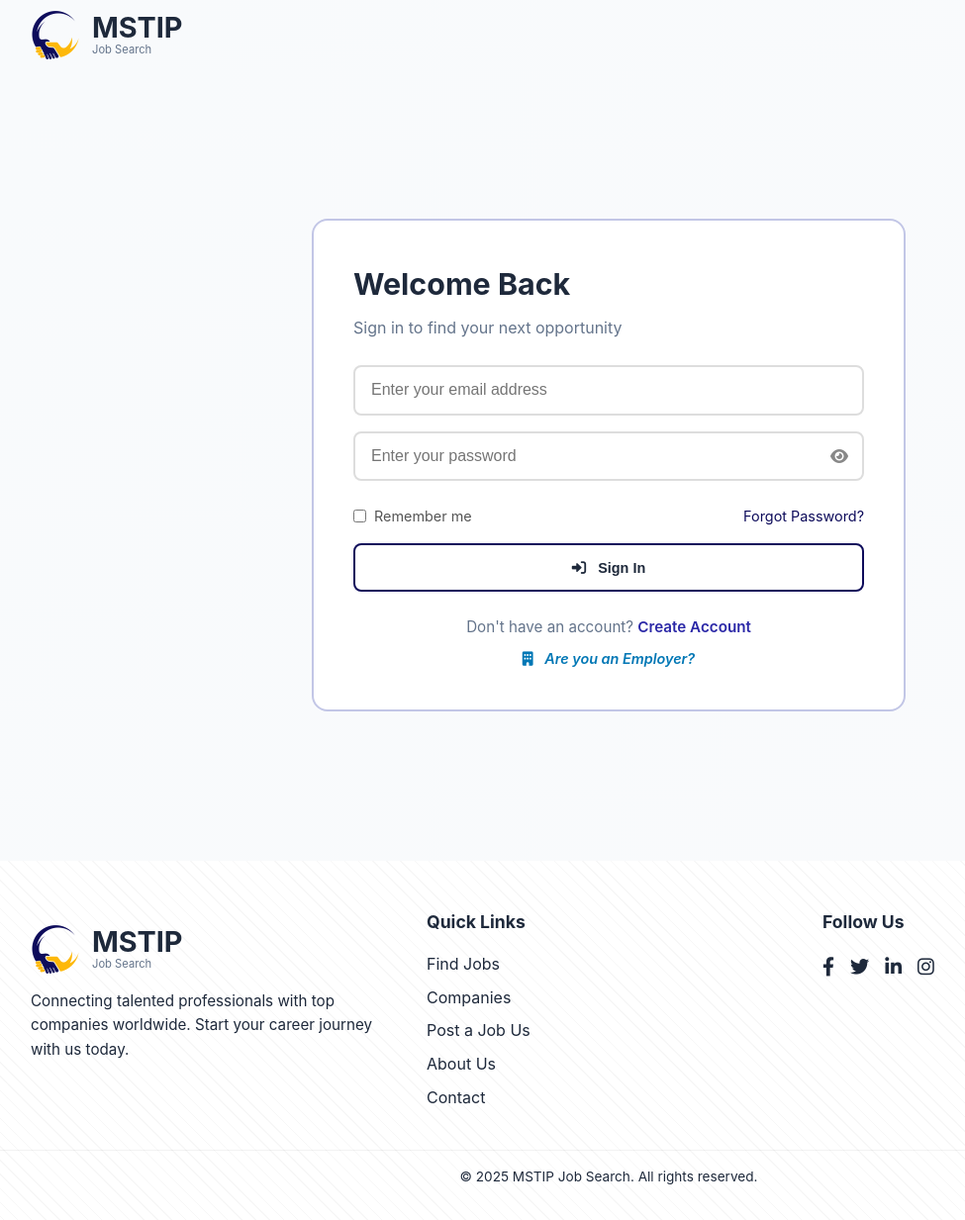
After one commit to Ryderhxrzy/MSTIP-Job-Search, a PHP site: page /login in a window 1280 px wide. The commit adds this page. Shown: the whole page at 99% size, without its empty margins (25-1000 px from the left). Run offline with PHP 8.4, Linux system fonts and the light colour scheme.

Commit message:
improve design

```diff
--- a/assets/css/footer.css
+++ b/assets/css/footer.css
@@ -89,7 +89,6 @@
 .footer-about .logo-img + .logo-text {
   display: inline-flex;
   vertical-align: middle;
-  margin-left: 0.75rem;
 }
 
 .footer-about .logo-img {
@@ -161,9 +160,16 @@
 
 /* ---------------- Responsive Footer ---------------- */
 @media (max-width: 768px) {
+  .footer-logo-wrapper {
+    flex-direction: column;     /* stack logo + text */
+    align-items: center;        /* center horizontally */
+    text-align: center;
+  }
+
   .footer-container {
-    grid-template-columns: 1fr; /* stack columns vertically */
-    text-align: center; /* center content */
+    flex-direction: column;     /* stack logo + text */
+    align-items: center;        /* center horizontally */
+    text-align: center;
   }
 
   .footer-links ul,
@@ -177,7 +183,7 @@
 
   .footer-about .logo-img {
     display: block;
-    margin: 0 auto 0.5rem;
+
   }
 
   .footer-about .logo-text {
--- a/assets/css/global.css
+++ b/assets/css/global.css
@@ -11,15 +11,23 @@
     --primary-color: #0e0c5b;
     --primary-hover: #0b0a48;
     --primary-light: #2b28a7;
+    --primary-border: #c2c6e6;
 
-    --accent-color: #fdb80a;
-    --accent-hover: #e6a600;
-    --secondary-color: #64748b;
+    --button-hover: #0c0a68a9;
+
+    --card-color: rgb(248, 248, 248);
+    --card-hover: rgb(232, 232, 232);
+
+    --accent-color: #ffb700;
+    --accent-hover: #f0ac00;
+
+    --asterisk: #ff0101;
 
     --dark-color: #0e0c5b;
     --news-background: rgba(2, 14, 42, 0.795);
     --button-hover: #355187;
     --secondary-color: #64748b;
+
     --success-color: #10b981;
     --background-color: #ffffff;
     --surface-color: #f8fafc;
--- /dev/null
+++ b/assets/css/login.css
@@ -0,0 +1,197 @@
+/* ================= Login Page Styles ================= */
+.headers {
+    background: linear-gradient(135deg, var(--surface-color) 0%, #f9fafc 100%);
+}
+
+
+.login-container {
+  display: flex;
+  justify-content: center;
+  align-items: center;
+  padding: 3rem 1rem;
+  background: linear-gradient(135deg, var(--surface-color) 0%, #f9fafc 100%);
+  min-height: 100vh;
+}
+
+.login-box {
+  background: #ffffff;
+  border-radius: 1rem;
+  padding: 2.5rem;
+  max-width: 600px;
+  width: 100%;
+  border: 2px solid var(--primary-border);
+}
+
+/* Remove logo section styles */
+.login-title {
+  font-size: 1.9rem;
+  font-weight: bold;
+  color: var(--text-primary);
+  margin-bottom: 0.5rem;
+}
+
+.login-subtitle {
+  font-size: 1rem;
+  color: var(--text-secondary);
+  margin-bottom: 1.5rem;
+}
+
+/* Inputs */
+.login-form {
+  display: flex;
+  flex-direction: column;
+  gap: 1rem;
+  margin-bottom: 1.5rem;
+}
+
+.form-group {
+  position: relative;
+}
+
+.form-group input {
+  width: 100%;
+  padding: 0.9rem 1rem;
+  border: 2px solid #ddd;
+  border-radius: 0.5rem;
+  font-size: 1rem;
+  box-sizing: border-box;
+}
+
+.form-group input:focus {
+  outline: none;
+  border-color: #0e0c5b;
+}
+
+.toggle-password {
+  position: absolute;
+  right: 1rem;
+  top: 50%;
+  transform: translateY(-50%);
+  cursor: pointer;
+  color: #888;
+}
+
+.asterisk {
+    color: var(--asterisk);
+}
+
+.form-options {
+  display: flex;
+  justify-content: space-between;
+  align-items: center;
+  margin-top: 0.5rem;
+}
+
+
+
+.remember-me {
+  display: flex;
+  align-items: center;
+  gap: 0.5rem;
+}
+
+.remember-me input[type="checkbox"] {
+  width: auto;
+  margin: 0;
+}
+
+
+.remember-me label {
+  font-size: 0.9rem;
+  color: #555;
+  cursor: pointer;
+}
+
+.forgot-link {
+  font-size: 0.9rem;
+  color: #0e0c5b;
+  text-decoration: none;
+}
+
+.forgot-link:hover {
+  text-decoration: underline;
+}
+
+/* Primary Button */
+.btn-login {
+  color: var(--text-primary);
+  padding: 0.9rem;
+  border-radius: 0.5rem;
+  font-weight: 550;
+    font-size: 0.9rem;
+    background-color: transparent;
+  border: 2px solid var(--primary-color);
+  cursor: pointer;
+  width: 100%;
+}
+
+.btn-login:hover {
+    background-color: var(--button-hover);
+    color: white;
+}
+
+/* Bottom Links */
+.register-text {
+  margin-top: 1.5rem;
+  font-size: 0.95rem;
+  color: var(--text-secondary);
+  text-align: center;
+}
+
+.register-links {
+  color: var(--primary-light);
+  font-weight: 600;
+  text-decoration: none;
+}
+
+.register-links:hover {
+  text-decoration: underline;
+}
+
+.employer-link {
+    text-align: center;
+    font-style: italic;
+  margin-top: 0.5rem;
+  font-size: 0.9rem;
+}
+
+.employer-link a {
+  color: #0077B5;
+  font-weight: 600;
+  text-decoration: none;
+}
+
+.employer-link a:hover {
+  text-decoration: underline;
+}
+
+/* Responsive Design */
+@media (max-width: 480px) {
+  .login-container {
+    padding: 2rem 1rem;
+  }
+
+  .login-box {
+    padding: 2rem 1.5rem;
+  }
+
+  .login-title {
+    font-size: 1.6rem;
+  }
+
+  .social-login-row {
+    flex-direction: column;
+    gap: 0.8rem;
+  }
+
+  .btn-social {
+    font-size: 0.85rem;
+    padding: 0.75rem;
+  }
+
+  .form-options {
+    flex-direction: column;
+    align-items: flex-start;
+    gap: 0.5rem;
+  }
+}
--- a/assets/css/styles.css
+++ b/assets/css/styles.css
@@ -6,7 +6,6 @@
     top: 0;
     z-index: 1000;
     box-shadow: var(--shadow);
-    transition: var(--transition);
 }
 
 .navbar {
@@ -171,14 +170,21 @@
 }
 
 .btn-primary {
-    background-color: var(--primary-color);
+    border-radius: 0.5rem;
+    text-decoration: none;
+    font-weight: 500;
+    font-size: 0.9rem;
+    border: none;
+    cursor: pointer;
+    display: inline-flex;
+    align-items: center;
+    justify-content: center;
+    background-color: var(--accent-color);
     color: white;
 }
 
 .btn-primary:hover {
-    background-color: var(--primary-hover);
-    transform: translateY(-1px);
-    box-shadow: var(--shadow-lg);
+    background-color: var(--accent-hover);
 }
 
 .btn-outline {
@@ -188,7 +194,7 @@
 }
 
 .btn-outline:hover {
-    background-color: var(--primary-color);
+    background-color: var(--button-hover);
     color: var(--text-light);
 }
 
@@ -325,6 +331,8 @@
     border-top: 1px solid var(--border-color);
 }
 
+
+
 /* Responsive Design */
 @media (max-width: 768px) {
     .nav-menu,
--- /dev/null
+++ b/assets/js/log-reg-script.js
@@ -0,0 +1,14 @@
+function togglePassword() {
+    const password = document.getElementById("password");
+    const toggleIcon = document.getElementById("toggleIcon");
+
+    if (password.type === "password") {
+      password.type = "text";
+      toggleIcon.classList.remove("fa-eye");
+      toggleIcon.classList.add("fa-eye-slash");
+    } else {
+      password.type = "password";
+      toggleIcon.classList.remove("fa-eye-slash");
+      toggleIcon.classList.add("fa-eye");
+    }
+  }
--- a/includes/footer.php
+++ b/includes/footer.php
@@ -4,7 +4,7 @@
     <!-- Logo + About -->
     <div class="footer-about">
       <div class="footer-logo-wrapper" style="display: flex; align-items: center; gap: 0.75rem; margin-bottom: 1rem;">
-        <img src="assets/images/logo.png" alt="MSTIP Logo" class="logo-img">
+        <img src="assets/images/mstip_logo.png" alt="MSTIP Logo" class="logo-img">
         <div class="logo-text">
           <span class="logo-title">MSTIP</span>
           <span class="logo-subtitle">Job Search</span>
--- /dev/null
+++ b/includes/header-log-reg.php
@@ -0,0 +1,21 @@
+<!-- Header Component - header.html -->
+<link href="https://cdnjs.cloudflare.com/ajax/libs/font-awesome/6.0.0/css/all.min.css" rel="stylesheet">
+<link rel="stylesheet" href="../assets/css/styles.css">
+<link rel="stylesheet" href="../assets/css/global.css">
+<link rel="stylesheet" href="../assets/css/header.css">
+
+<header class="headers">
+    <nav class="navbar">
+        <div class="nav-container">
+            <div class="nav-logo">
+                <a href="/">
+                    <img src="assets/images/mstip_logo.png" alt="MSTIP Logo" class="logo-img">
+                    <div class="logo-text">
+                        <span class="logo-title">MSTIP</span>
+                        <span class="logo-subtitle">Job Search</span>
+                    </div>
+                </a>
+            </div>
+        </div>
+    </nav>
+</header>
--- a/includes/header.php
+++ b/includes/header.php
@@ -9,7 +9,7 @@
         <div class="nav-container">
             <div class="nav-logo">
                 <a href="/">
-                    <img src="assets/images/logo.png" alt="MSTIP Logo" class="logo-img">
+                    <img src="assets/images/mstip_logo.png" alt="MSTIP Logo" class="logo-img">
                     <div class="logo-text">
                         <span class="logo-title">MSTIP</span>
                         <span class="logo-subtitle">Job Search</span>
@@ -50,7 +50,7 @@
             <div class="nav-actions">
                 <!-- User Actions -->
                 <div class="user-actions">
-                    <a href="/login" class="btn btn-outline">Log In</a>
+                    <a href="login.php" class="btn btn-outline">Log In</a>
                     <span> &nbsp;/&nbsp; </span>
                     <a href="/employer" class="nav-links employer-link">Employer Page</a>
                 </div>
--- /dev/null
+++ b/login.php
@@ -0,0 +1,60 @@
+<!DOCTYPE html>
+<html lang="en">
+<head>
+    <meta charset="UTF-8">
+    <meta name="viewport" content="width=device-width, initial-scale=1.0">
+    <title>Login - Welcome Back</title>
+    <link rel="stylesheet" href="assets/css/footer.css">
+    <link rel="stylesheet" href="assets/css/homepage.css">
+    <link rel="stylesheet" href="assets/css/global.css">
+    <link rel="stylesheet" href="assets/css/login.css">
+    <link rel="stylesheet" href="https://cdnjs.cloudflare.com/ajax/libs/font-awesome/6.0.0/css/all.min.css">
+</head>
+<body>
+    <?php include_once('includes/header-log-reg.php') ?>
+
+    <!-- ================= Enhanced Login Page ================= -->
+    <div class="login-container">
+        <div class="login-box">
+            <h2 class="login-title">Welcome Back</h2>
+            <p class="login-subtitle">Sign in to find your next opportunity</p>
+
+            <!-- Enhanced Login Form -->
+            <form class="login-form">
+                <div class="form-group">
+                    <input type="email" placeholder="Enter your email address" required>
+                </div>
+                <div class="form-group password-group">
+                    <input type="password" id="password" placeholder="Enter your password" required>
+                    <i class="fa fa-eye toggle-password" id="toggleIcon" onclick="togglePassword()"></i>
+                </div>
+                <div class="form-options">
+                    <div class="remember-me">
+                        <input type="checkbox" id="remember" name="remember">
+                        <label for="remember">Remember me</label>
+                    </div>
+                    <a href="#" class="forgot-link">Forgot Password?</a>
+                </div>
+                <button type="submit" class="btn-login">
+                    <i class="fas fa-sign-in-alt" style="margin-right: 0.5rem;"></i>
+                    Sign In
+                </button>
+            </form>
+
+            <p class="register-text">
+                Don't have an account? <a href="#" class="register-links">Create Account</a>
+            </p>
+
+            <p class="employer-link">
+                <a href="#">
+                    <i class="fas fa-building" style="margin-right: 0.5rem;"></i>
+                    Are you an Employer?
+                </a>
+            </p>
+        </div>
+    </div>
+
+    <?php include_once('includes/footer.php') ?>
+    <script src="assets/js/log-reg-script.js"></script>
+</body>
+</html>
```
Also changed, not shown: assets/css/homepage.css (+107 -89 lines), index.php (+15 -26 lines), assets/images/dw.jpg (deleted), assets/images/logo.png (deleted), assets/images/mstip_logo.png (added), 1 other file.
